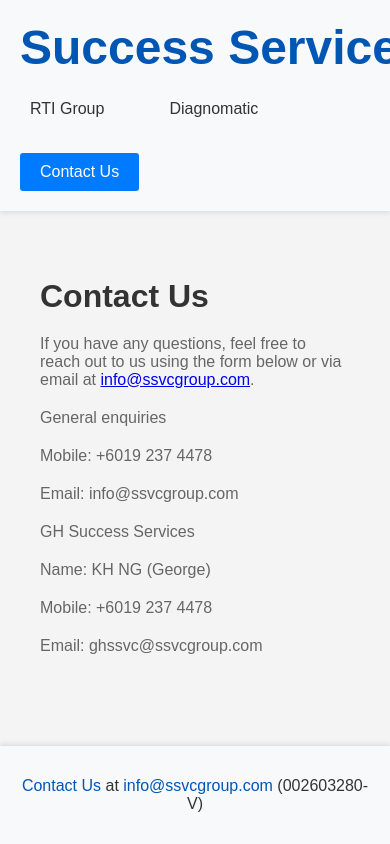
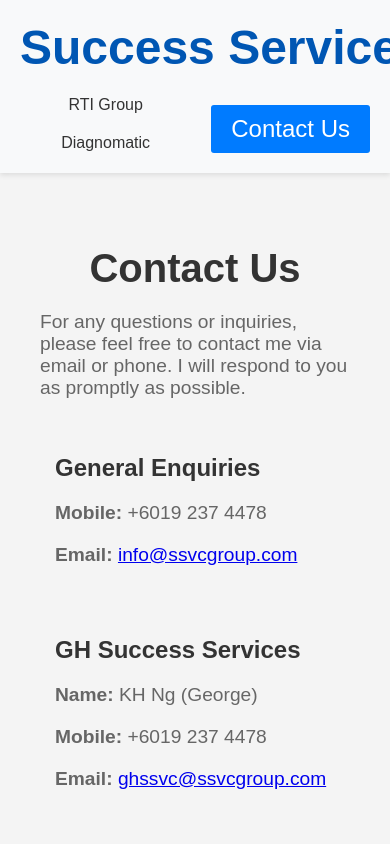
Before and after one commit to koklovesdolphins/ssvcgroup, a plain HTML site: page contact-us.html in a window 390 px wide. Drawn offline with Linux system fonts and the light colour scheme.

Commit message:
feat: contact us page refactor and formatting

```diff
--- a/contact-us.html
+++ b/contact-us.html
@@ -1,28 +1,39 @@
 <html lang="en">
+
 <head>
-  <base href="/"/>
+  <base href="/" />
   <meta charset="UTF-8">
   <meta name="viewport" content="width=device-width, initial-scale=1.0">
   <title>Contact Us - Success Services Group</title>
   <link rel="stylesheet" href="style.css">
 </head>
+
 <body>
   <script src="script.js"></script>
   <header></header>
+
   <main>
     <section id="contact-us" class="contact-section">
       <h1>Contact Us</h1>
-    <p>If you have any questions, feel free to reach out to us using the form below or via email at <a href="mailto:info@ssvcgroup.com">info@ssvcgroup.com</a>.</p>
-    <p>General enquiries</p>
-    <p>Mobile: +6019 237 4478</p>
-    <p>Email: info@ssvcgroup.com</p>
-    <p></p>
-    <p>GH Success Services</p>
-    <p>Name: KH NG (George)</p>
-    <p>Mobile: +6019 237 4478</p>
-    <p>Email: ghssvc@ssvcgroup.com</p>
+      <p>For any questions or inquiries, please feel free to contact me via email or phone. I will respond to you as
+        promptly as possible.</p>
+
+      <div style="padding: 15px" class="contact-details">
+        <h2>General Enquiries</h2>
+        <p><strong>Mobile:</strong> +6019 237 4478</p>
+        <p><strong>Email:</strong> <a href="mailto:info@ssvcgroup.com">info@ssvcgroup.com</a></p>
+        <p style="padding: 15px"></p>
+
+        <h2>GH Success Services</h2>
+        <p><strong>Name:</strong> KH Ng (George)</p>
+        <p><strong>Mobile:</strong> +6019 237 4478</p>
+        <p><strong>Email:</strong> <a href="mailto:ghssvc@ssvcgroup.com">ghssvc@ssvcgroup.com</a></p>
+
+      </div>
     </section>
   </main>
+
   <footer></footer>
 </body>
+
 </html>
--- a/footer.html
+++ b/footer.html
@@ -1,5 +1,6 @@
 <footer class="main-footer">
   <div class="footer-content">
-      <p><a href="contact-us.html">Contact Us</a> at <a href="mailto:info@ssvcgroup.com">info@ssvcgroup.com</a> (002603280-V)</p>
+    <p><a href="contact-us.html" class="footer-link">Contact Us</a></p>
+    <p>&copy; 2025 Success Services Group (reg 002603280-V). All rights reserved.</p>
   </div>
 </footer>
--- a/script.js
+++ b/script.js
@@ -4,8 +4,8 @@ function openNewTab(url) {
 
 function scrollToTop() {
   window.scrollTo({
-      top: 0,
-      behavior: 'smooth' // Smooth scrolling effect
+    top: 0,
+    behavior: 'smooth'
   });
 }
 
--- a/style.css
+++ b/style.css
@@ -12,29 +12,33 @@ html, body {
 }
 
 * {
-  box-sizing: inherit; /* Applies the box-sizing rule to all elements */
+  box-sizing: inherit;
 }
 
 body {
   display: flex;
-  flex-direction: column; /* Make the body a flex container */
+  flex-direction: column;
 }
 
 main {
-  flex: 1; /* Allow the main content to grow and take up available space */
+  flex: 1;
 }
 
 @media (max-width: 768px) {
   .main-header {
-    flex-wrap: wrap; /* Allows wrapping of elements if needed */
-    justify-content: center; /* Centers the content */
+    flex-wrap: wrap;
+    justify-content: center;
   }
   .header-nav {
-    flex-wrap: wrap; /* Allows navigation items to wrap if necessary */
-    gap: 15px; /* Reduces the gap between items */
+    flex: 1;
+    flex-wrap: wrap;
+    gap: 15px;
   }
   .header-button {
-    margin-top: 10px; /* Adds spacing for the button in smaller screens */
+    flex: 0;
+    width: 100%;
+    text-align: center;
+    margin-top: 10px;
   }
 }
 
@@ -45,39 +49,23 @@ main {
   padding: 20px 20px;
   background-color: #f8f9fa;
   box-shadow: 0 2px 5px rgba(0, 0, 0, 0.1);
+
   gap: 20px;
-  font-size: 1rem;
+  font-size: 1.2rem;
   white-space: nowrap;
 }
 
-.logo {
-  margin: 0;
-  font-size: 3rem;
-  font-weight: bold;
-  color: #0056b3;
-}
-.logo-link {
-  text-decoration: none; /* Remove underline from the link */
-  color: inherit; /* Inherit the text color */
-}
-.logo:hover {
-  cursor: pointer;
-  transform: scale(1.01);
-  transition: transform 0.2s ease;
-}
 .header-nav {
   display: flex;
   justify-content: center;
-  gap: 30px;
+  gap: 20px;
 }
 
 .header-nav a {
-  margin-right: 15px;
   text-decoration: none;
   color: #333;
   font-size: 1rem;
   transition: all 0.3s ease;
-  padding: 5px 10px;
 }
 
 .header-nav a:last-child {
@@ -93,7 +81,7 @@ main {
 
 .header-button {
   padding: 10px 20px;
-  font-size: 1rem;
+  font-size: 1.5rem;
   color: #fff;
   background-color: #007bff;
   border: none;
@@ -103,7 +91,7 @@ main {
 }
 
 .header-button:hover {
-  background-color: #0056b3; /* Darker shade for hover effect */
+  background-color: #0056b3;
 }
 
 /* Main section */
@@ -112,14 +100,30 @@ section {
   margin: 20px;
 }
 
+.logo {
+  margin: 0;
+  font-size: 3rem;
+  font-weight: bold;
+  color: #0056b3;
+}
+.logo-link {
+  text-decoration: none;
+  color: inherit;
+}
+.logo:hover {
+  cursor: pointer;
+  transform: scale(1.01);
+  transition: transform 0.2s ease;
+}
+
 #about-company {
   padding: 40px 40px;
   margin: 30px auto 20px;
   text-align: center;
   background-color: #fff;
   border-radius: 8px;
-  box-shadow: 0 2px 5px rgba(0, 0, 0, 0.1); /* Subtle shadow */
-  transition: transform 0.5s ease, box-shadow 0.5s ease; /* Smooth hover effects */
+  box-shadow: 0 2px 5px rgba(0, 0, 0, 0.1);
+  transition: transform 0.5s ease, box-shadow 0.5s ease;
 }
 
 #about-company h1 {
@@ -129,8 +133,8 @@ section {
 }
 
 #about-company:hover {
-  transform: scale(1.05); /* Slightly enlarge the section on hover */
-  box-shadow: 0 4px 10px rgba(0, 0, 0, 0.2); /* Add a stronger shadow on hover */
+  transform: scale(1.03);
+  box-shadow: 0 4px 10px rgba(0, 0, 0, 0.2);
   cursor: pointer;
 }
 
@@ -143,11 +147,11 @@ section {
 }
 
 .about-logo {
-  margin: 0 auto; /* Center the logo */
+  margin: 0 auto;
   display: block;
-  height: auto; /* Maintain aspect ratio */
+  height: auto;
   width: 100%;
-  max-width: 1200px;
+  max-width: 1000px;
   margin-bottom: 40px;
 }
 
@@ -179,30 +183,30 @@ section {
 }
 
 .product-item {
-  display: flex; /* Enables flexbox for the product item */
-  flex-direction: column; /* Stacks children vertically */
-  justify-content: space-between; /* Ensures space between content and button */
+  display: flex;
+  flex-direction: column;
+  justify-content: space-between;
   align-items: flex-start;
   text-align: center;
   padding: 20px;
   background-color: #fff;
   border-radius: 8px;
   box-shadow: 0 0 10px rgba(0, 0, 0, 0.1);
-  height: 100%; /* Ensures all product items have the same height */
+  height: 100%;
   height: auto;
-  transition: transform 0.3s ease, box-shadow 0.3s ease; /* Smooth hover effects */
+  transition: transform 0.3s ease, box-shadow 0.3s ease;
 }
 .product-item:hover {
   transform: scale(1.02);
-  box-shadow: 0 4px 10px rgba(0, 0, 0, 0.2); /* Add a stronger shadow on hover */
+  box-shadow: 0 4px 10px rgba(0, 0, 0, 0.2);
 }
 
 .product-item img {
   display: block;
   align-self: flex-start;
   width: 100%;
-  min-width: 300px; /* Adjust the maximum width of the image */
-  height: auto; /* Maintains the aspect ratio */
+  min-width: 300px;
+  height: auto;
   margin: 0 auto 10px;
 }
 
@@ -243,12 +247,33 @@ section {
   background-color: #003d80;
 }
 
+/* Contact us */
+.contact-section {
+  padding: 40px;
+  max-width: 800px;
+  margin: 0 auto;
+  text-align: left;
+}
+
+.contact-section h1 {
+  font-size: 2.5rem;
+  margin-bottom: 20px;
+  color: #333;
+  text-align: center;
+}
+
+.contact-section p {
+  font-size: 1.2rem;
+  margin-bottom: 20px;
+  color: #666;
+}
+
 /* footer */
 .main-footer {
   background-color: #f8f9fa;
   padding: 15px;
   text-align: center;
-  box-shadow: 0 -2px 5px rgba(0, 0, 0, 0.1); /* Subtle shadow for separation */
+  box-shadow: 0 -2px 5px rgba(0, 0, 0, 0.1);
   font-size: 1rem;
   color: #333;
 }
@@ -258,26 +283,16 @@ section {
   text-decoration: none;
 }
 
-.main-footer a:hover {
-  text-decoration: underline;
+.footer-link {
+  color: #007bff;
+  text-decoration: none;
+  font-weight: bold;
+  font-size: 1.5rem;
 }
 
-/* Contact us */
-.contact-section {
-  padding: 40px;
-  max-width: 800px;
-  margin: 0 auto;
-  text-align: left;
+.footer-link:hover {
+  cursor: pointer;
+  color: #0056b3;
+  transform: scale(1.02);
+  transition: transform 0.2s ease;
 }
-
-.contact-section h1 {
-  font-size: 2rem;
-  margin-bottom: 20px;
-  color: #333;
-}
-
-.contact-section p {
-  font-size: 1rem;
-  margin-bottom: 20px;
-  color: #666;
-}
```
Also changed, not shown: diagnomatic.html (+34 -12 lines), index.html (+45 -19 lines), 1 other file. Lines whose indentation alone changed are shown as unchanged.
